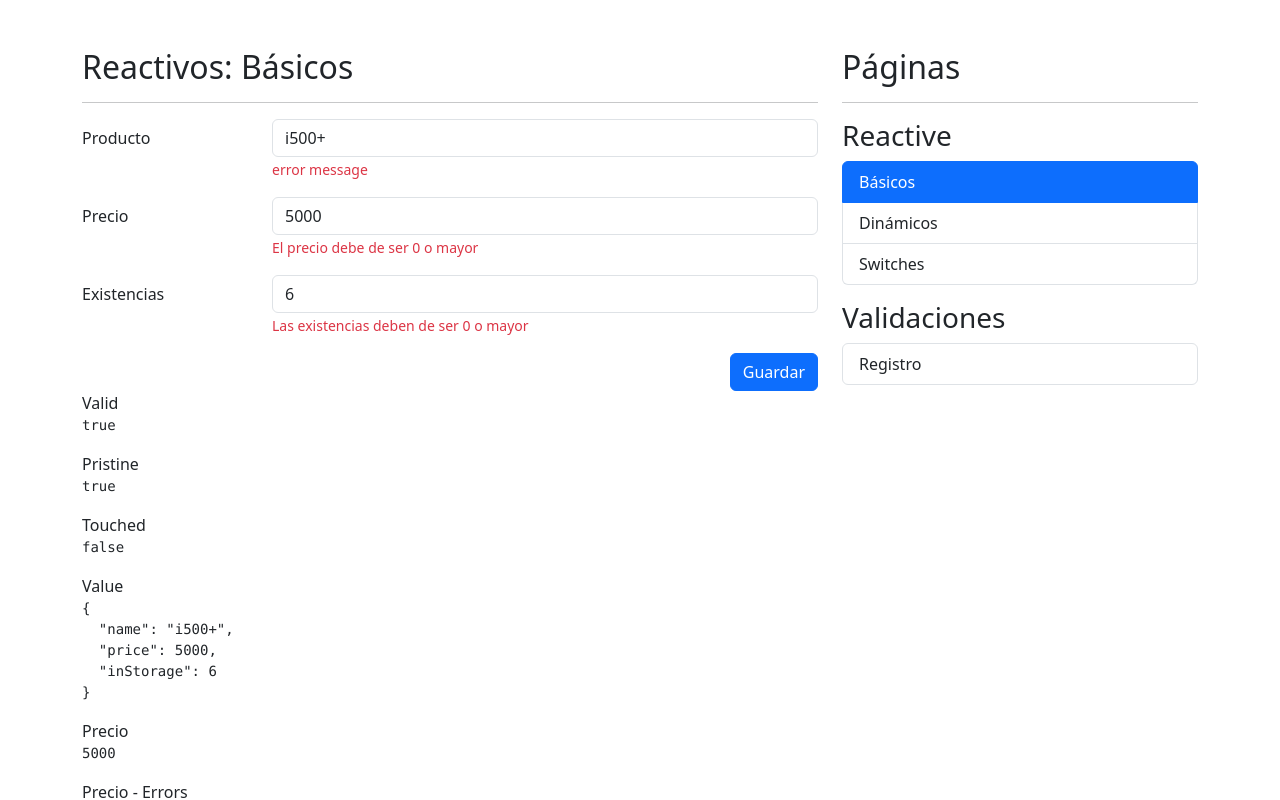
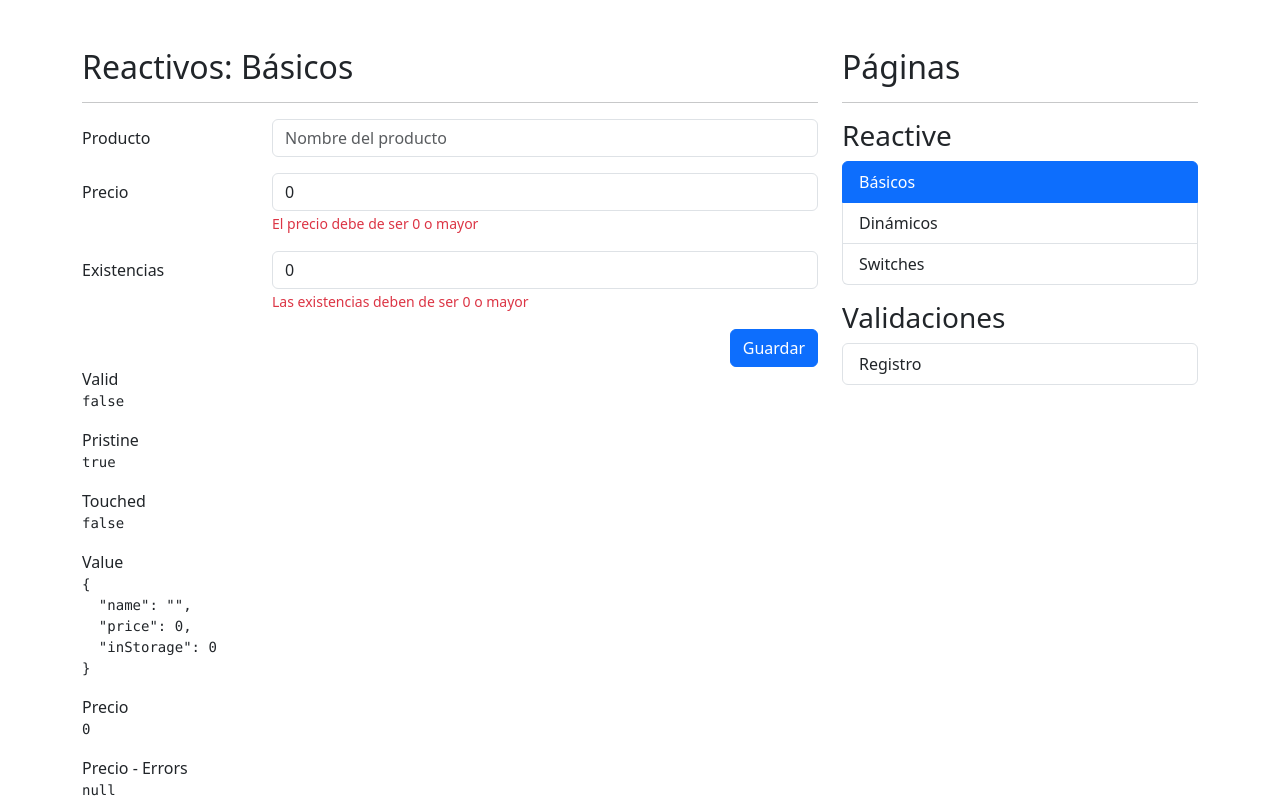
Before and after one commit to ChristianTC/ng-form-app, an Angular app: page /reactive/basic in a window 1280 px wide. Shown: the top 800 px of the page. Built offline with nearby package versions, Linux system fonts and the light colour scheme.

Commit message:
show validation errors in the screen; also using myform markAllAsTouched

```diff
--- a/src/app/reactive/pages/basic-page/basic-page.component.html
+++ b/src/app/reactive/pages/basic-page/basic-page.component.html
@@ -14,11 +14,14 @@
                     <input type="text"
                            class="form-control"
                            formControlName="name"
-                           placeholder="Nombre del producto">
+                           placeholder="Nombre del producto" />
 
-                    <span class="form-text text-danger">
+                    <span *ngIf="myForm.controls['name'].getError('required') && myForm.controls['name'].touched" class="form-text text-danger">
+                      Este campo es requerido
+                    </span>
+                    <span *ngIf="myForm.controls['name'].getError('minlength') && myForm.controls['name'].touched" class="form-text text-danger">
                         <!-- Debe de ser de 3 letras -->
-                        error message
+                        Este campo requiere como mínimo 3 letras
                     </span>
                 </div>
             </div>
--- a/src/app/reactive/pages/basic-page/basic-page.component.ts
+++ b/src/app/reactive/pages/basic-page/basic-page.component.ts
@@ -29,11 +29,14 @@
   constructor(  private fb: FormBuilder ){}
 
   ngOnInit(): void {
-    this.myForm.reset(i500)
+    // this.myForm.reset(i500)
   }
 
   onSave(): void {
-    if(this.myForm.invalid) return
+    if(this.myForm.invalid) {
+      this.myForm.markAllAsTouched()
+      return
+    }
     console.log(this.myForm.value);
     this.myForm.reset({price: 0, inStorage: 0});
   }
```
